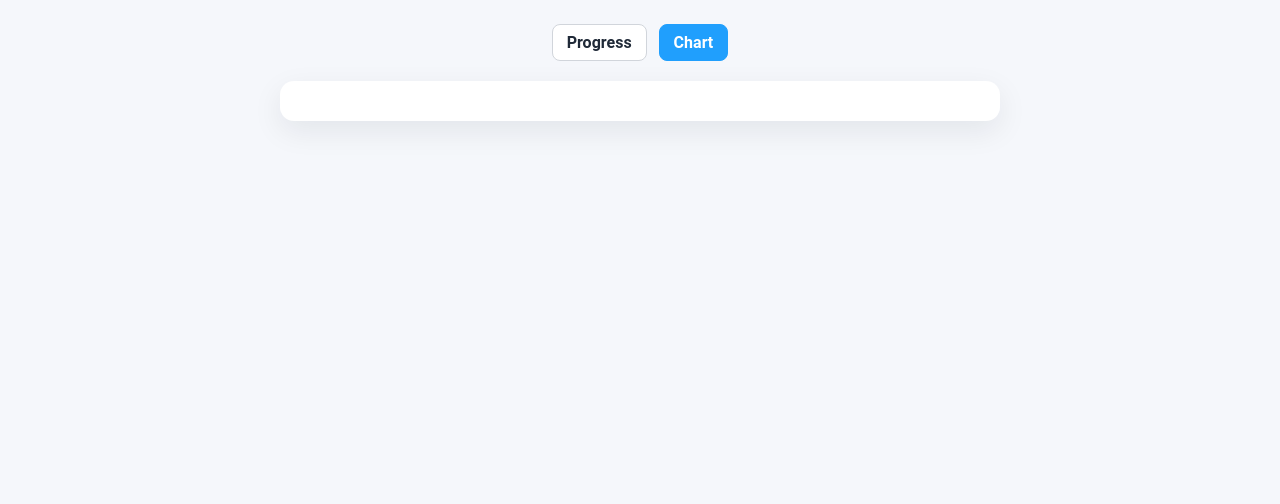
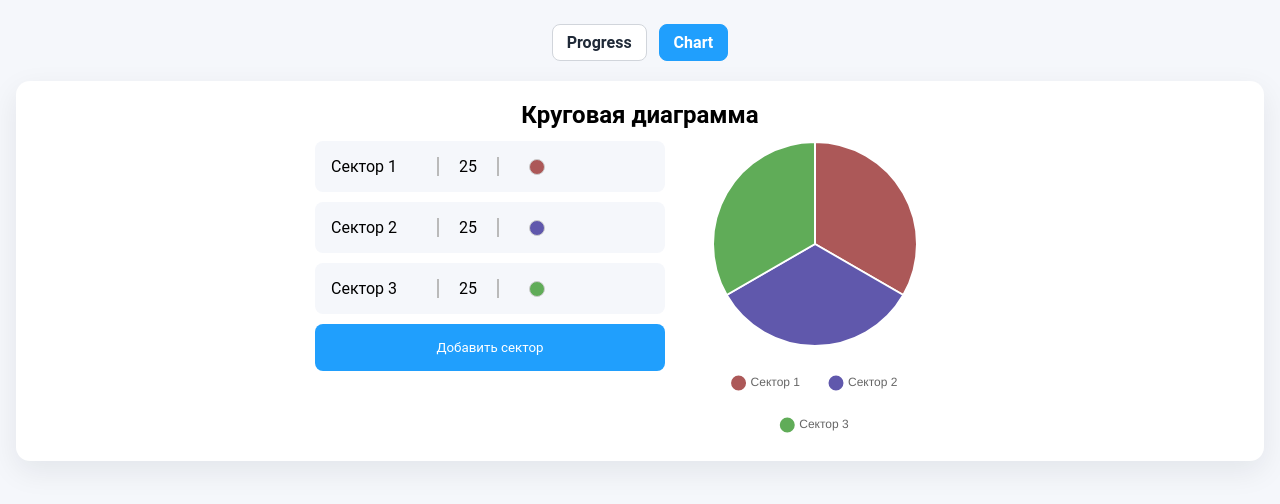
Before and after one commit to Viktossha/react-progress-components, a React (Vite) app: page /chart in a window 1280 px wide. Shown: the top 504 px of the page. Built offline with nearby package versions, Linux system fonts and the light colour scheme.

Commit message:
feat: add sector list and modal for creating new sector

```diff
--- a/src/App.module.css
+++ b/src/App.module.css
@@ -30,12 +30,12 @@
 
 .page {
   width: 100%;
-  display: flex;
-  justify-content: center;
+  /*display: flex;*/
+  /*justify-content: center;*/
 }
 
 .panel {
-  width: min(720px, 100%);
+  /*width: min(720px, 100%);*/
   padding: 20px;
   border-radius: 14px;
   background: #fff;
@@ -58,3 +58,7 @@
   border: 1px solid #d1d5db;
   padding: 0 10px;
 }
+
+.chartWrapper {
+  display: flex;
+}
--- /dev/null
+++ b/src/components/SectorList/SectorItem/SectorItem.module.css
@@ -0,0 +1,43 @@
+.button {
+    padding: 16px 16px;
+    background-color: #209ffd;
+    color: #fff;
+    border: none;
+    border-radius: 8px;
+    cursor: pointer;
+}
+
+.sector {
+    background: #f5f7fb;
+    padding: 16px 16px;
+    border-radius: 8px;
+    min-width: 350px;
+    width: 100%;
+    position: relative;
+}
+
+.value {
+    border-right: 2px solid #bababa;
+    border-left: 2px solid #bababa;
+    padding: 0 20px;
+}
+
+.label {
+    margin-right: 40px;
+}
+
+.color {
+    margin-left: 20px;
+}
+
+.colorPreview {
+    position: absolute;
+    right: 120px;
+    top: 50%;
+    transform: translateY(-50%);
+
+    width: 16px;
+    height: 16px;
+    border-radius: 50%;
+    border: 1px solid #ccc;
+}
--- /dev/null
+++ b/src/components/SectorList/SectorItem/SectorItem.tsx
@@ -0,0 +1,15 @@
+import s from './SectorItem.module.css'
+import type {Sector} from "../../../model/sectors.ts";
+
+export const SectorItem = ({value, color, label}: Sector) => {
+    return (
+        <div className={s.sector}>
+            <span className={s.label}>{label}</span>
+            <span className={s.value}>{value}</span>
+            <div
+                className={s.colorPreview}
+                style={{backgroundColor: color}}
+            />
+        </div>
+    )
+}
--- /dev/null
+++ b/src/components/SectorList/SectorList.module.css
@@ -0,0 +1,14 @@
+.sectors {
+    display: flex;
+    flex-direction: column;
+    gap: 10px;
+}
+
+.button {
+    padding: 16px 16px;
+    background-color: #209ffd;
+    color: #fff;
+    border: none;
+    border-radius: 8px;
+    cursor: pointer;
+}
--- /dev/null
+++ b/src/components/SectorList/SectorList.tsx
@@ -0,0 +1,29 @@
+import {useState} from "react";
+import s from "./SectorList.module.css";
+import {createPortal} from "react-dom";
+import {SectorItem} from "./SectorItem/SectorItem.tsx";
+import {SectorModal} from "../SectorModal/SectorModal.tsx";
+import type {Sector} from "../../model/sectors.ts";
+
+type Props = {
+    data: Sector[];
+    addSector: (sector: Sector) => void
+}
+export const SectorList = ({data, addSector}: Props) => {
+    const [showModal, setShowModal] = useState(false);
+
+    const openModal = () => setShowModal(true);
+    const closeModal = () => setShowModal(false);
+
+    return (
+        <>
+            <div className={s.sectors}>
+                {data.map(sector => <SectorItem key={sector.id} {...sector}/>)}
+                <button type="button" className={s.button} onClick={openModal}>Добавить сектор</button>
+            </div>
+            {showModal && createPortal(<SectorModal onSubmit={addSector}
+                                                    onClose={closeModal}/>, document.body)}
+        </>
+
+    );
+};
--- /dev/null
+++ b/src/components/SectorModal/SectorModal.module.css
@@ -0,0 +1,79 @@
+.overlay {
+    position: fixed;
+    top: 0;
+    left: 0;
+    width: 100%;
+    height: 100%;
+    background: rgba(0, 0, 0, 0.5);
+    display: flex;
+    align-items: center;
+    justify-content: center;
+    z-index: 1000;
+}
+
+.modal {
+    display: flex;
+    flex-direction: column;
+    gap: 10px;
+    align-items: center;
+    background-color: white;
+    border: 2px solid #f5f7fb;
+    border-radius: 12px;
+    width: 350px;
+    padding: 30px;
+}
+
+.modalTitle {
+    margin-bottom: 10px;
+}
+
+.colorInputWrapper {
+    position: relative;
+    width: 100%;
+}
+
+.input {
+    border-radius: 8px;
+    border: 1px solid #d1d5db;
+    padding: 16px 16px;
+    width: 100%;
+}
+
+.button {
+    padding: 16px 16px;
+    background-color: #209ffd;
+    color: #fff;
+    border: none;
+    border-radius: 8px;
+    cursor: pointer;
+    width: 100%;
+}
+
+.button:disabled {
+    cursor: not-allowed;
+    opacity: 0.6;
+}
+
+.value {
+    margin-top: 10px;
+    width: 25px;
+    height: 25px;
+    border-radius: 50%;
+}
+
+.colorPreview {
+    position: absolute;
+    right: 10px;
+    top: 50%;
+    transform: translateY(-50%);
+
+    width: 16px;
+    height: 16px;
+    border-radius: 50%;
+    border: 1px solid #ccc;
+}
+
+.textError {
+    color: red;
+    font-size: 12px;
+}
--- /dev/null
+++ b/src/components/SectorModal/SectorModal.tsx
@@ -0,0 +1,102 @@
+import s from './SectorModal.module.css'
+import {HexColorPicker} from "react-colorful";
+import {type ChangeEvent, useState} from "react";
+import type {Sector} from "../../model/sectors.ts";
+import {v1} from 'uuid'
+
+type Props = {
+    sector?: Sector
+    onClose: () => void
+    onSubmit: (sector: Sector) => void
+}
+
+type Errors = {
+    label?: string
+    value?: string
+}
+
+export const SectorModal = ({onClose, sector, onSubmit}: Props) => {
+    const [color, setColor] = useState(sector?.color ?? '#000000');
+    const [label, setLabel] = useState(sector?.label ?? '');
+    const [value, setValue] = useState(sector?.value ?? 0);
+
+    const [errors, setErrors] = useState<Errors>({});
+
+    const [isOpen, setIsOpen] = useState(false);
+
+    const isSubmitDisabled =
+        label.trim() === '' || value <= 0 || value > 100;
+
+    const validate = () => {
+        const errors: Errors = {}
+        if (label.trim() === '') errors.label = 'Введите название сектора'
+        if (value <= 0) errors.value = 'Значение должно быть больше нуля'
+        if (value > 100) errors.value = 'Максимум 100'
+        return errors
+    }
+
+    const onSubmitHandler = () => {
+        const errors = validate()
+        setErrors(errors)
+        if (Object.keys(errors).length > 0) return
+        onSubmit({label, value, color, id: sector?.id ?? v1()})
+        onClose()
+    }
+
+    const onChangeInputLabelHandler = (e: ChangeEvent<HTMLInputElement>) => {
+        const label = e.currentTarget.value
+        setLabel(label)
+        setErrors(prev => ({
+            ...prev,
+            label: label.trim() === '' ? 'Введите название сектора' : undefined
+        }));
+    }
+
+    const onChangeInputValueHandler = (e: ChangeEvent<HTMLInputElement>) => {
+        const value = +e.currentTarget.value;
+        setValue(value);
+
+        let valueError: string | undefined;
+
+        if (value <= 0) {
+            valueError = 'Значение должно быть больше нуля';
+        } else if (value > 100) {
+            valueError = 'Максимум 100';
+        }
+
+        setErrors(prev => ({
+            ...prev,
+            value: valueError
+        }));
+    };
+
+    return (
+        <div className={s.overlay} onClick={onClose}>
+            <div className={s.modal} onClick={(e) => e.stopPropagation()}>
+                <h3 className={s.modalTitle}>Добавление сектора</h3>
+                <input className={s.input} type="text" value={label} placeholder={'Наименование'}
+                       onChange={onChangeInputLabelHandler}/>
+                {errors.label && <span className={s.textError}>{errors.label}</span>}
+                <input className={s.input} type="number" value={value} placeholder={'Значение'} max={100} min={0}
+                       onChange={onChangeInputValueHandler}/>
+                {errors.value && <span className={s.textError}>{errors.value}</span>}
+                <div className={s.colorInputWrapper}>
+                    <input
+                        className={s.input}
+                        type="text"
+                        value={color}
+                        readOnly
+                        onClick={() => setIsOpen(prev => !prev)}
+                    />
+
+                    <div
+                        className={s.colorPreview}
+                        style={{backgroundColor: color}}
+                    />
+                </div>
+                {isOpen && <HexColorPicker color={color} onChange={setColor}/>}
+                <button className={s.button} onClick={onSubmitHandler} disabled={isSubmitDisabled}>Добавить сектор</button>
+            </div>
+        </div>
+    );
+};
--- /dev/null
+++ b/src/model/sectors.ts
@@ -0,0 +1,14 @@
+import { v1 } from 'uuid';
+
+export type Sector = {
+    id: string
+    label: string
+    color: string
+    value: number
+}
+
+export const getInitialSectors = (): Sector[] => [
+    { id: v1(), label: 'Сектор 1', color: '#ac5858', value: 25 },
+    { id: v1(), label: 'Сектор 2', color: '#6058ac', value: 25 },
+    { id: v1(), label: 'Сектор 3', color: '#60ac58', value: 25 },
+];
--- a/src/pages/ChartPage.tsx
+++ b/src/pages/ChartPage.tsx
@@ -1,8 +1,24 @@
 import s from '../App.module.css'
+import {Chart} from "../components/Chart/Chart.tsx";
+import {useCallback, useState} from "react";
+import {SectorList} from "../components/SectorList/SectorList.tsx";
+import {getInitialSectors, type Sector} from "../model/sectors.ts";
 
 export const ChartPage = () => {
+    const [sectors, setSectors] = useState<Sector[]>(getInitialSectors)
+
+    const addSector = useCallback((sector: Sector) => {
+        setSectors(prev => [...prev, sector]);
+    }, []);
+
+
     return (
         <section className={s.panel}>
+            <h1>Круговая диаграмма</h1>
+            <div className={s.chartWrapper}>
+                <SectorList data={sectors} addSector={addSector}/>
+                <Chart data={sectors}/>
+            </div>
         </section>
     )
 }
```
